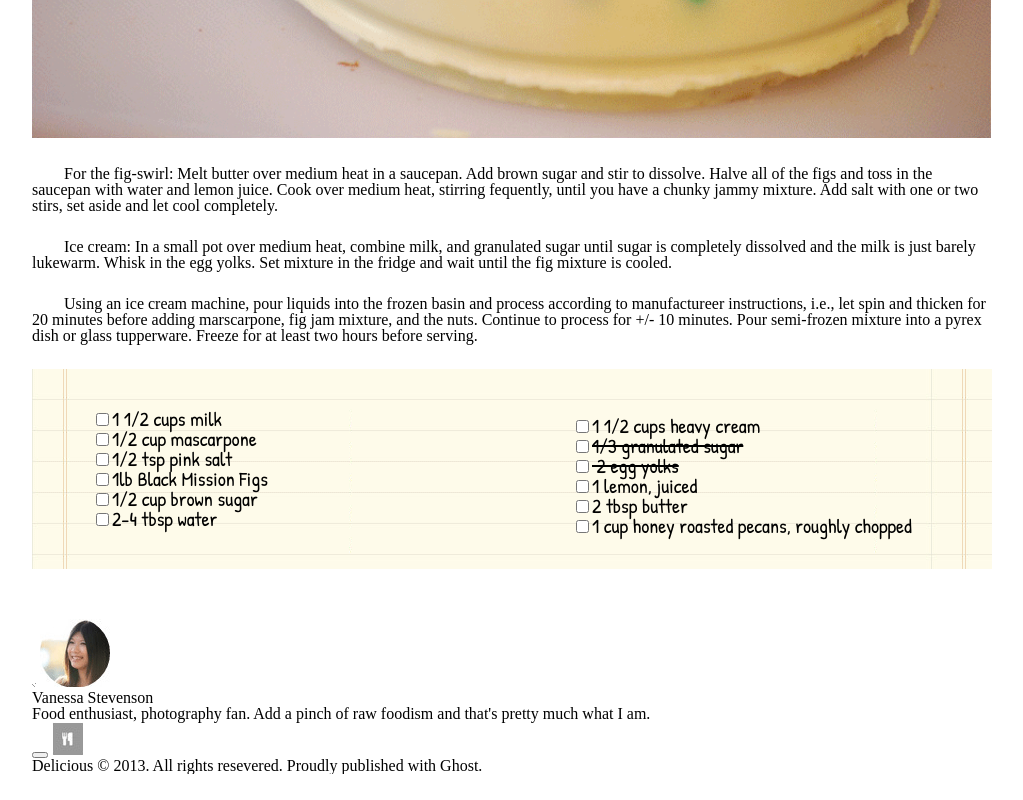
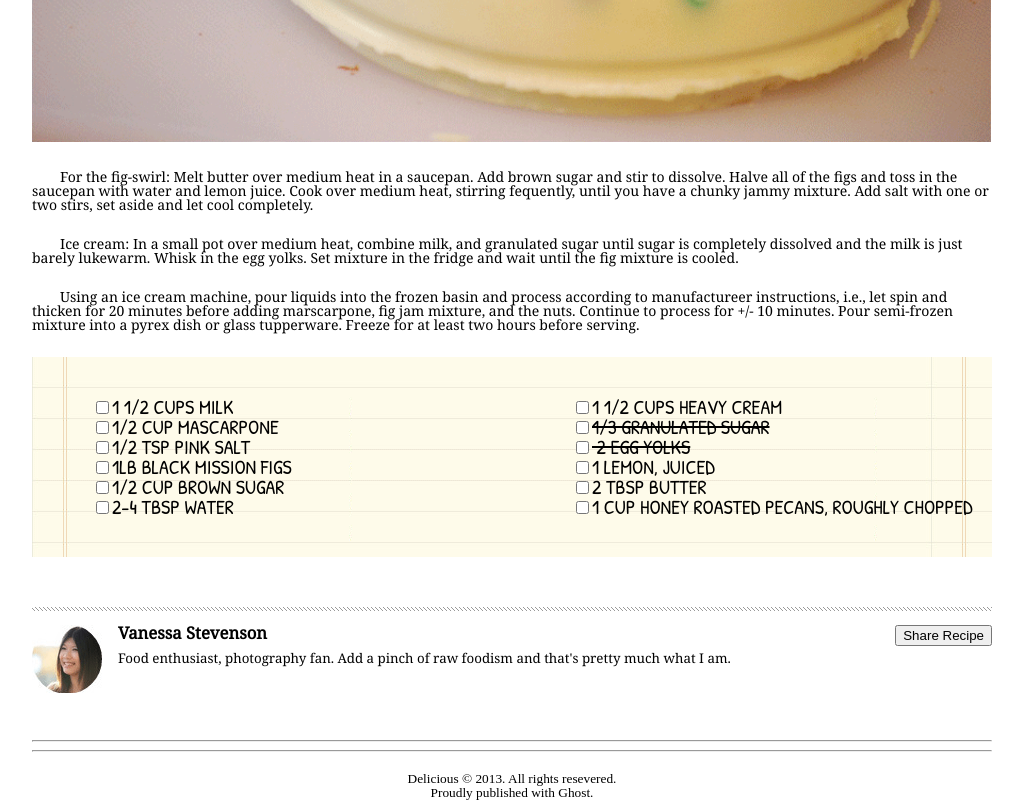
Before and after one commit to AmyE29/Chocolate-Pizza, a plain HTML site: page index.html in a window 1280 px wide. Shown: the part 699-1499 px from the top of the page, without its empty margins (128-1151 px from the left). Before the commit the page ends 1473 px from the top, so only its background shows below. Drawn offline with Linux system fonts and the light colour scheme.

Commit message:
Styled content to match requirements

```diff
--- a/index.html
+++ b/index.html
@@ -5,7 +5,7 @@
         <link type="text/css" rel="stylesheet" href= "reset.css">
         <link type="text/css" rel="stylesheet" href="style.css">
         <link href="https://fonts.googleapis.com/css?family=Yellowtail&display=swap" rel="stylesheet">
-        <link href="https://fonts.googleapis.com/css?family=Patrick+Hand&display=swap" rel="stylesheet">
+        <link href="https://fonts.googleapis.com/css?family=Anton|Noto+Serif|Patrick+Hand&display=swap" rel="stylesheet">
     <title>Lab-02</title>
     </head>
     <body>
@@ -15,7 +15,7 @@
             </div>
             <div id ="logo">
                 <p id= "fancy">Delicious</p>
-                <p id= "plain">THE BEST FOOD BLOG ON THE WEB</p>
+                <p class= "plain">THE BEST FOOD BLOG ON THE WEB</p>
             </div>
             <div id="nav">
                 <li class = "navicons"> <img src ="images/fb-icon.png" ></li>
@@ -27,14 +27,15 @@
                 <li class = "navicons"> <img src ="images/rss-icon.png" ></li>
                 <li class = "navicons"> <img src ="images/mail-icon.png" ></li>
             </div>
-            <img id = "header-boarder" src="images/hr-img.png" >
+            <hr id = "header-boarder" src="images/hr-img.png" >
+
         </header>
         <main>
-            <h1 id="title">Chocolate Pizza</hi>
-                <p> Posted on 15 Dec 2013/Desserts</p>
+            <h1 id="title">Chocolate Pizza</h1>
+                <pi class="plain"> Posted on 15 Dec 2013/Desserts</p>
             <div id= "printicons">
-                <img src = "images/print-icon.png">
-                <p> print</p>
+                <img id="printer" src = "images/print-icon.png">
+                <p id="print"> print</p>
             </div>
                 <img id= "choco" src= "images/choco-pizza.png">
             <div>
@@ -67,13 +68,23 @@
 
         </main>
         <footer>
-            <img src="images/hr-img.png">
+            <hr id="header-boarder" src="images/hr-img.png">
             <img src="images/van-pic.png">
-            <p>Vanessa Stevenson</p>
-            <p>Food enthusiast, photography fan. Add a pinch of raw foodism and that's pretty much what I am.</p>
-            <button></button>
-            <img src = "images/small-logo.png">
-            <p>Delicious &copy; 2013. All rights resevered. Proudly published with Ghost.</p>
+
+            <div id="bio">
+                <div id="inner-bio">
+                    <p id="name">Vanessa Stevenson</p>
+                    <p>Food enthusiast, photography fan. Add a pinch of raw foodism and that's pretty much what I am.</p>
+                </div>
+                <button>Share Recipe</button>
+            </div>
+            <div id="footer-bottom">
+
+                <hr id="footer-icon">
+                <hr>
+                <p id="copyr">Delicious &copy; 2013. All rights resevered. <br> Proudly published with Ghost.</p>
+            </div>
+
         </footer>
     </body>
 
--- a/style.css
+++ b/style.css
@@ -13,21 +13,39 @@ body{
     font-family: 'Yellowtail', cursive;
     font-size: 1.5em;
 }
-#plain{
+.plain {
     font-family: Arial, Helvetica, sans-serif;
     font-size: 50%;
+    text-transform: uppercase;
 }
-.navicons{
+body > header > div > img {
+    float: left;
+    margin-right: 10px;
+}
+.navicons {
     list-style: none;
     display: inline-block;
+    margin-right: 1px;
 }
-
+.navicons:nth-child(6) {
+    margin-right: 10px;
+}
 #nav{
     float: right;
+    margin-bottom: 50px;
 }
-
+#title {
+    font-size: 150%;
+    font-family: 'Anton', sans-serif;
+}
 #header-boarder{
-
+    background-repeat: repeat-x;
+    background-image: url('images/hr-img.png');
+    /* background-size: 100px; */
+    height: 10px;
+    width: 100%;
+    border: none;
+    margin-top: 0;
 }
 #ingredients {
     background-image: url('images/list-bg.png');
@@ -45,15 +63,20 @@ body{
    padding: 40px;
    position: relative;
    left: 500px;
-   bottom: 193px;
+   bottom: 200px;
 }
 
 header{
-    margin-bottom: 50px;
+    margin-top: 30px;
+    margin-bottom: 30px;
 }
 
 #printicons{
     float: right;
+}
+#print {
+    display: inline;
+    align-content: center;
 }
 
 #choco {
@@ -61,6 +84,9 @@ header{
 }
 
 .indent{
+    font-family: 'Noto Serif', serif;
+    text-transform: none;
+    font-size: 175%;
     text-indent: 2em;
     margin-top: 25px;
 
@@ -68,3 +94,36 @@ header{
 .strike-through {
     text-decoration: line-through;
 }
+#bio {
+    position: relative;
+}
+#inner-bio {
+    font-family: 'Noto Serif', serif;
+   padding-left: 10px;
+   font-size: 10pt;
+   margin-bottom: 75px;
+}
+body > footer > img {
+    float: left;
+    padding-right: 15px;
+}
+#name {
+    font-weight: bold;
+    font-size: 125%;
+    margin-bottom: 10px;
+}
+button {
+    position: absolute;
+    top: 0px;
+    right: 0px;
+}
+#footer-icon:after {
+    background-image: url('/images/small-logo.png');
+    display: block;
+    margin: 0 auto;
+}
+#copyr {
+    margin-top: 20px;
+    text-align: center;
+    font-size: 10pt;
+}
```
